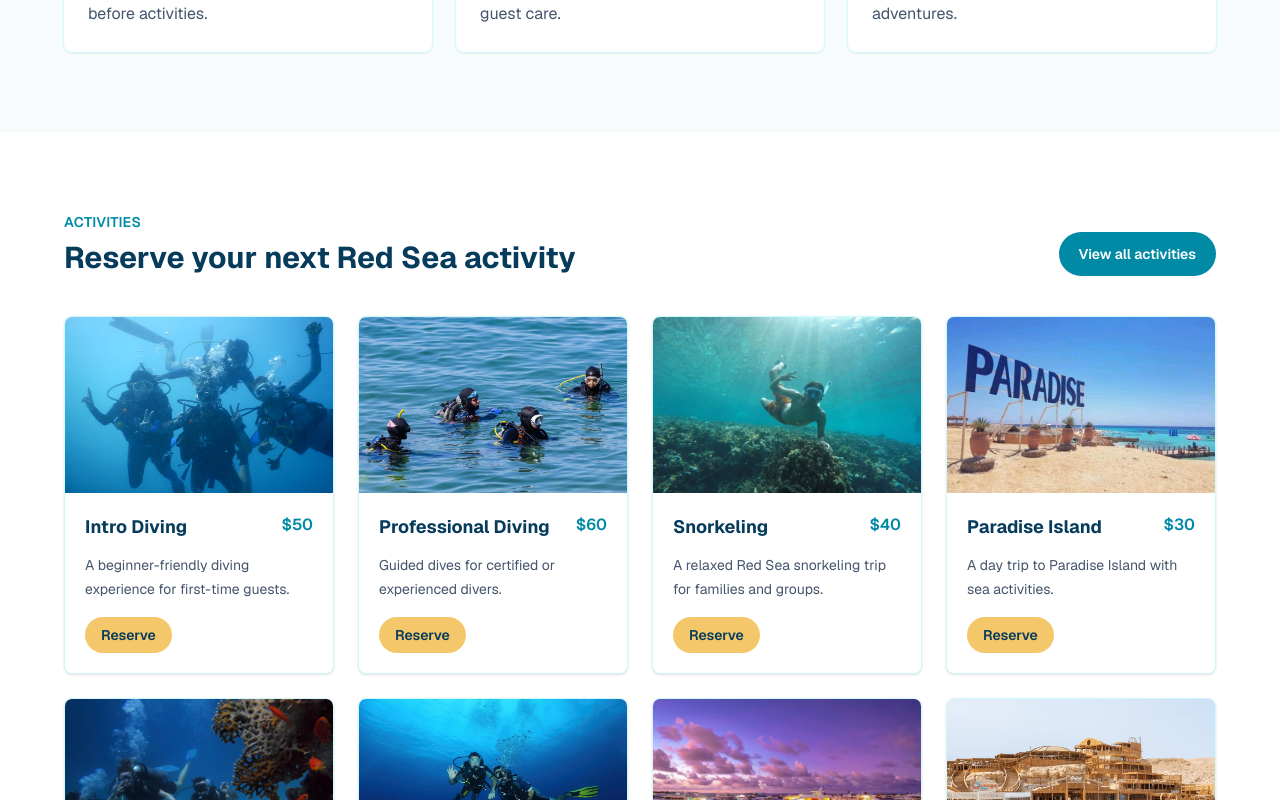
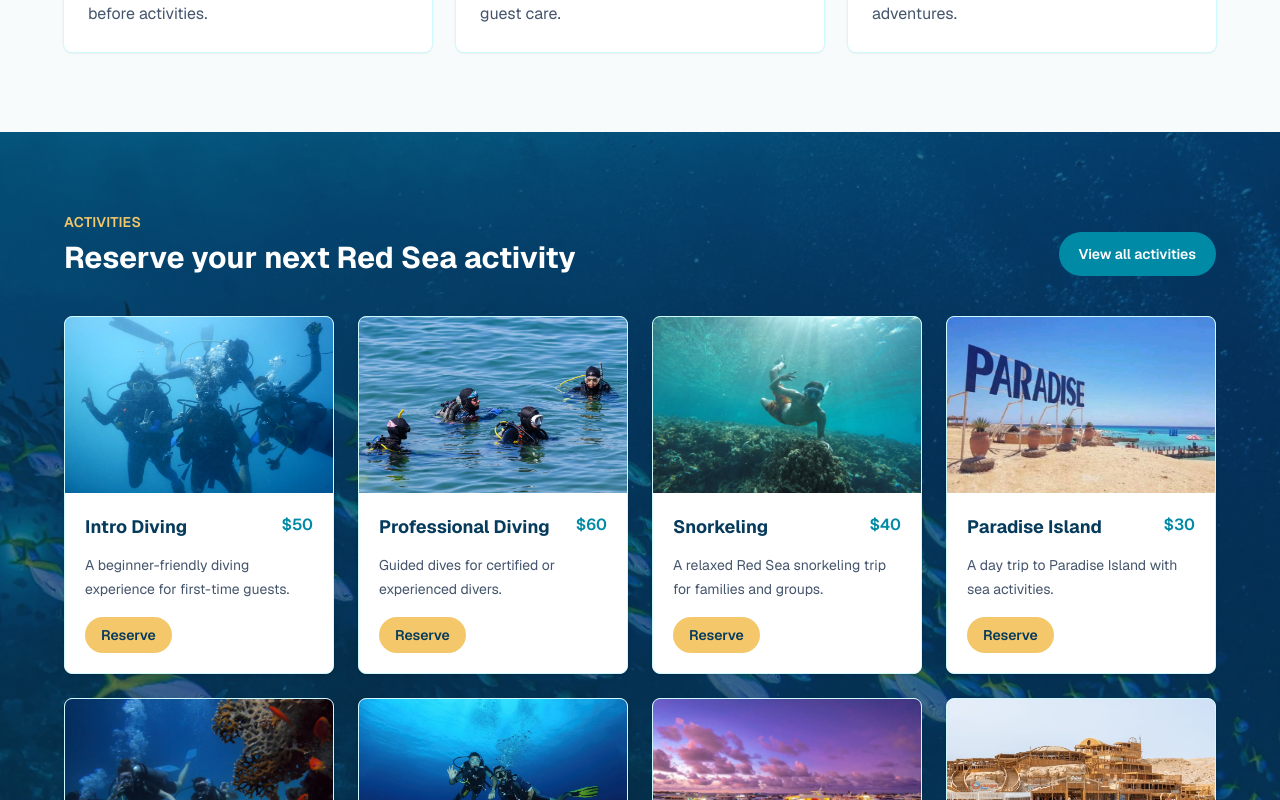
Before and after one commit to Word-of-Mouth-Marketing-agency/graquamarine, a Next.js app: page / in a window 1280 px wide. Shown: the part 1280-2080 px from the top of the page. Built offline with nearby package versions, Linux system fonts and the light colour scheme.

Commit message:
fix: match activities background style to pre-footer CTA

```diff
--- a/src/app/page.tsx
+++ b/src/app/page.tsx
@@ -101,22 +101,20 @@ export default function Home() {
       </section>
 
       <section className="relative px-4 py-20">
-        <div className="absolute inset-0 -z-10">
         <Image
           src="/images/backgrounds/activites-bg.webp"
           alt=""
           fill
           className="object-cover object-center"
         />
-          <div className="absolute inset-0 bg-white/30" />
-        </div>
+        <div className="absolute inset-0 bg-[#063b5c]/70" />
         <div className="relative mx-auto max-w-6xl">
           <div className="flex flex-col gap-4 md:flex-row md:items-end md:justify-between">
-            <div>
-              <p className="text-sm font-semibold uppercase tracking-wide text-[#008aa6]">
+            <div className="text-white">
+              <p className="text-sm font-semibold uppercase tracking-wide text-[#f4c76b]">
                 Activities
               </p>
-              <h2 className="mt-2 text-3xl font-bold text-[#063b5c]">
+              <h2 className="mt-2 text-3xl font-bold">
                 Reserve your next Red Sea activity
               </h2>
             </div>
```
Lines whose indentation alone changed are shown as unchanged.
